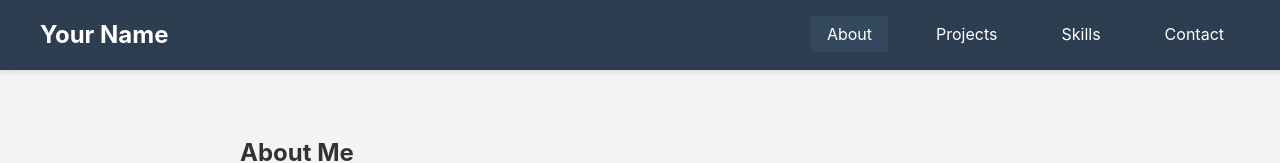
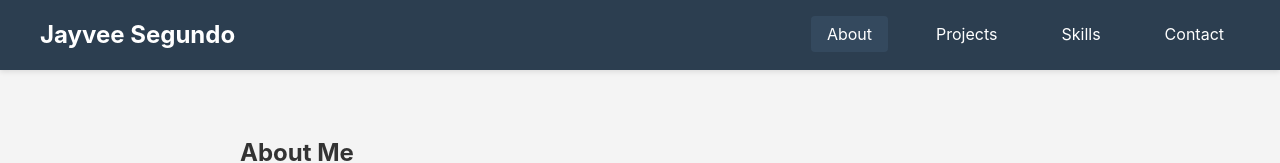
Before and after one commit to Jayvee316/my-portfolio, an Angular app: page /about in a window 1280 px wide. Shown: the top 163 px of the page. Built offline with nearby package versions, Linux system fonts and the light colour scheme.

Commit message:
Test Deployment

```diff
--- a/src/app/components/header/header.html
+++ b/src/app/components/header/header.html
@@ -1,6 +1,6 @@
 <header class="header">
   <nav class="nav">
-    <h1 class="logo">Your Name</h1>
+    <h1 class="logo">Jayvee Segundo</h1>
     <ul class="nav-links">
       <li><a routerLink="/about" routerLinkActive="active">About</a></li>
       <li><a routerLink="/projects" routerLinkActive="active">Projects</a></li>
--- a/src/index.html
+++ b/src/index.html
@@ -2,7 +2,7 @@
 <html lang="en">
 <head>
   <meta charset="utf-8">
-  <title>MyPortfolio</title>
+  <title>Jayvee Portfolio</title>
   <base href="/">
   <meta name="viewport" content="width=device-width, initial-scale=1">
   <link rel="icon" type="image/x-icon" href="favicon.ico">
```
Also changed, not shown: 1 other file (tests, documents, lock files or other folders).
